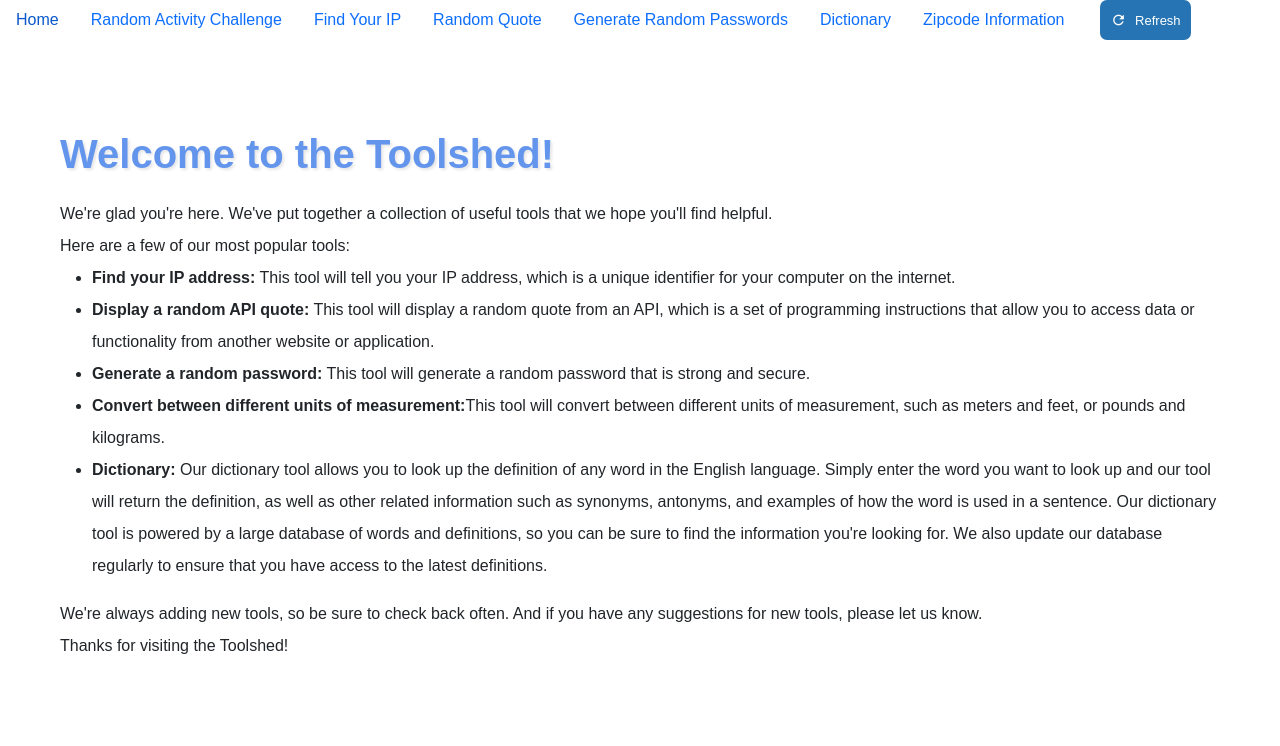
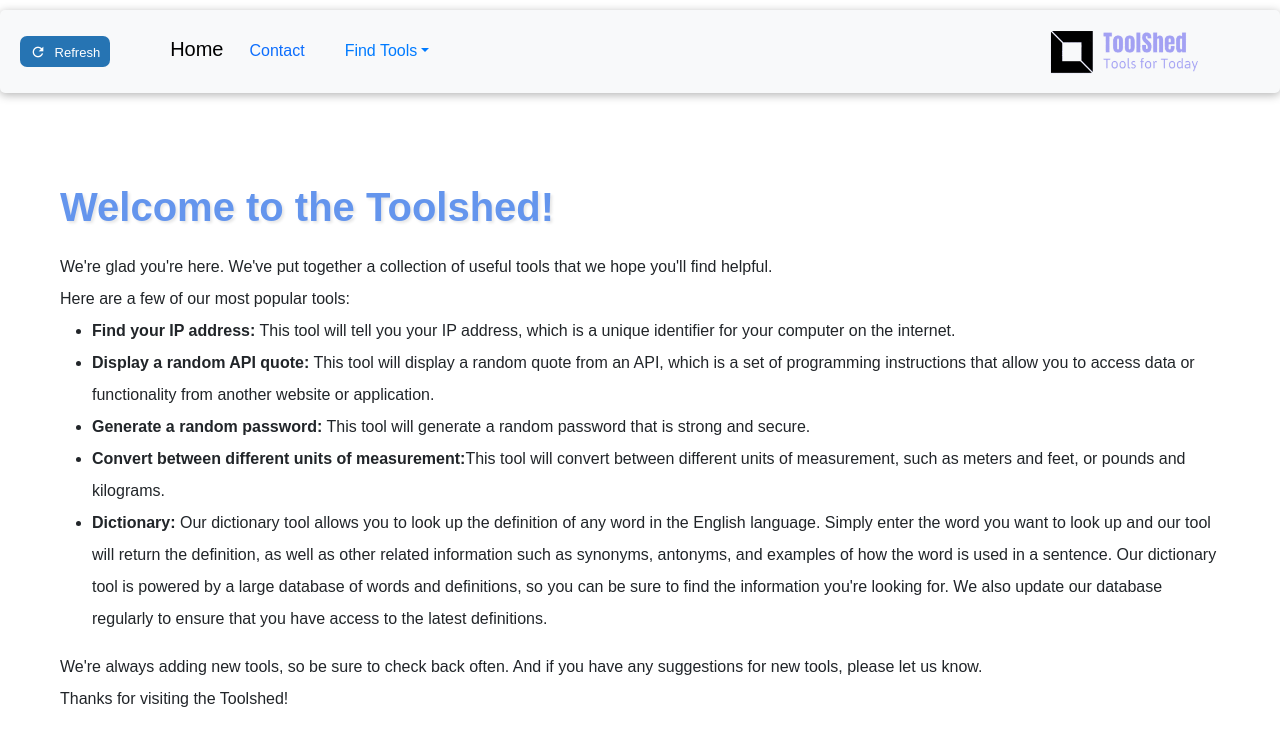
Before and after one commit to Kaiserabbas/Tool-Shed, a React (Create React App) app: page / in a window 1280 px wide. Shown: the top 746 px of the page. Built offline with nearby package versions, Linux system fonts and the light colour scheme.

Commit message:
Modify navbar list

```diff
--- a/src/App.js
+++ b/src/App.js
@@ -6,7 +6,12 @@ import FetchIP from './components/FetchIP';
 import QuoteDisplay from './components/QuoteDisplay';
 import RandomPasswordGenerator from './components/GeneratePassword';
 import WordDefinitions from './components/Dictionary';
+import WeatherComponent from './components/Weather';
 import ZipCodeInfo from './components/ZipCode';
+import ContactPage from './components/Contact';
+import 'bootstrap/dist/css/bootstrap.min.css';
+import { Navbar, Nav, NavDropdown } from 'react-bootstrap';
+import logo from './assets/logo.png';
 import './components/App.css';
 
 function App() {
@@ -16,33 +21,46 @@ function App() {
 
   return (
     <>
-      <nav className="nav">
-        <Link className="nav-link active" to="/">
-          Home
-        </Link>
-        <Link className="nav-link" to="fetchActivity">
-          Random Activity Challenge
-        </Link>
-        <Link className="nav-link" to="fetchIp">
-          Find Your IP
-        </Link>
-        <Link className="nav-link" to="quote">
-          Random Quote
-        </Link>
-        <Link className="nav-link" to="randomPassword">
-          Generate Random Passwords
-        </Link>
-        <Link className="nav-link" to="dictionary">
-          {' '}
-          Dictionary{' '}
-        </Link>
-        <Link className="nav-link" to="zipCode">
-          Zipcode Information
-        </Link>
+      <Navbar bg="light" expand="lg" className="navbar">
         <button className="refresh-button" onClick={refreshPage}>
           <i className="material-icons">refresh</i> Refresh
         </button>
-      </nav>
+        <Navbar.Brand as={Link} to="/" className="nav-brand">
+          Home
+        </Navbar.Brand>
+        <Link to="/contact" className="contact">
+          Contact
+        </Link>
+        <Navbar.Toggle aria-controls="navbarNavDropdown" />
+        <Navbar.Collapse id="navbarNavDropdown">
+          <Nav className="mr-auto">
+            <NavDropdown title="Find Tools" id="navbarNavDropdown">
+              <NavDropdown.Item as={Link} to="/fetchActivity">
+                Random Activity Challenge
+              </NavDropdown.Item>
+              <NavDropdown.Item as={Link} to="/fetchIp">
+                Find Your IP
+              </NavDropdown.Item>
+              <NavDropdown.Item as={Link} to="/quote">
+                Amazing Quotes
+              </NavDropdown.Item>
+              <NavDropdown.Item as={Link} to="/randomPassword">
+                Random Password Generator
+              </NavDropdown.Item>
+              <NavDropdown.Item as={Link} to="/dictionary">
+                Dictionary
+              </NavDropdown.Item>
+              <NavDropdown.Item as={Link} to="/weather">
+                Find Weather Updates
+              </NavDropdown.Item>
+              <NavDropdown.Item as={Link} to="/zipCode">
+                ZipCode Details
+              </NavDropdown.Item>
+            </NavDropdown>
+          </Nav>
+        </Navbar.Collapse>
+        <img src={logo} alt="Logo" className="logo" />
+      </Navbar>
       <Routes>
         <Route path="/" element={<Headline />} />
         <Route path="/fetchActivity" element={<FetchActivity />} />
@@ -50,7 +68,9 @@ function App() {
         <Route path="/quote" element={<QuoteDisplay />} />
         <Route path="/randomPassword" element={<RandomPasswordGenerator />} />
         <Route path="/dictionary" element={<WordDefinitions />} />
+        <Route path="/weather" element={<WeatherComponent />} />
         <Route path="/zipCode" element={<ZipCodeInfo />} />
+        <Route path="/contact" element={<ContactPage />} />
       </Routes>
     </>
   );
```
